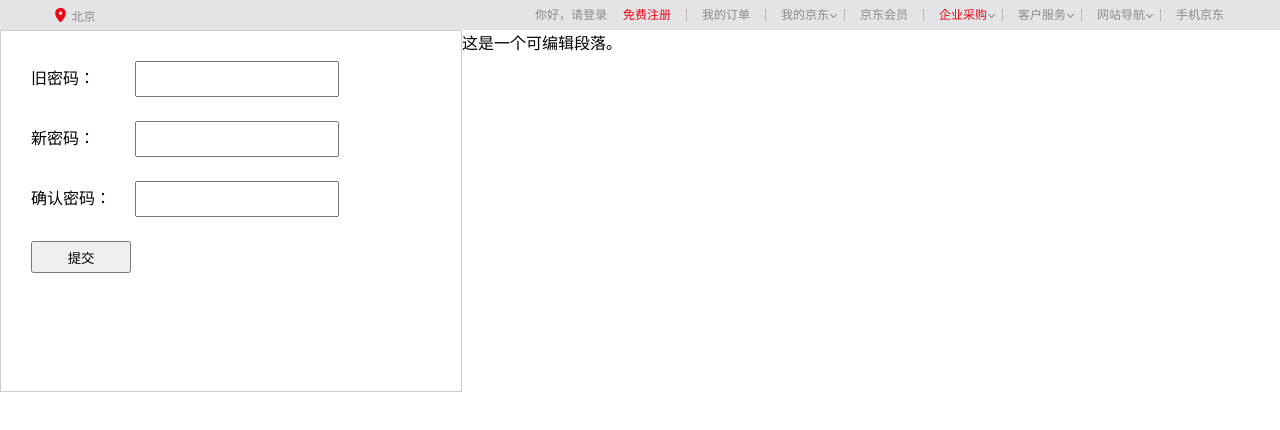
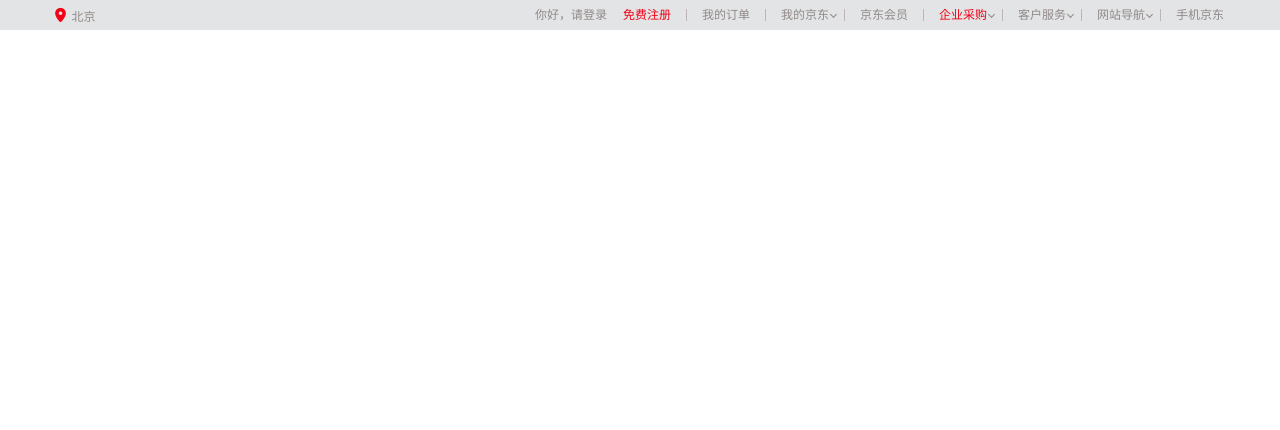
Before and after one commit to 13632632437/jd, a plain HTML site: page index.html in a window 1280 px wide. Drawn offline with Linux system fonts and the light colour scheme.

Commit message:
提交描述

```diff
--- a/index.html
+++ b/index.html
@@ -39,7 +39,7 @@
             </div>
         </div>
     </div>
-    <form class="form">
+   <!--  <form class="form">
         <div class="input-wrap">
             <label class="input-label">旧密码：</label>
             <input type="password" id="old_password">
@@ -59,10 +59,10 @@
             <button class="submit-btn">提交</button>
         </div>
     </form>
+    -->
 
-    <div contenteditable="true">这是一个可编辑段落。</div>
     <script>
-        var oldPassword = getId("old_password");
+       /*  var oldPassword = getId("old_password");
         var newPassword = getId("new_password");
         oldPassword.oninput = function (e) {
             check(e, this);
@@ -80,7 +80,7 @@
         }
         function getId(id) {
             return document.getElementById(id)
-        }
+        } */
     </script>
 </body>
 
```
Also changed, not shown: note.html (+1 -0 lines).
